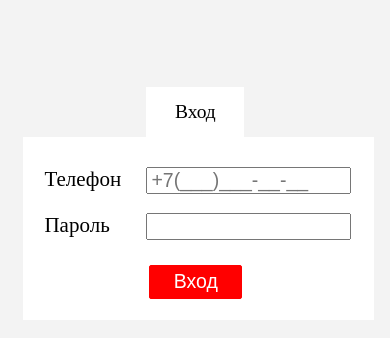
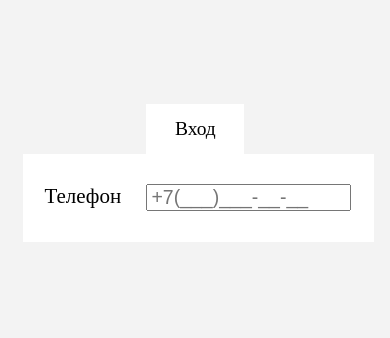
Before and after one commit to rendomind/UnkasPrCour, a plain HTML site: page test.html in a window 390 px wide. Shown: the part 264-602 px from the top of the page. Drawn offline with Linux system fonts and the light colour scheme; a web font is replaced by a local one.

Commit message:
Update test.html

```diff
--- a/test.html
+++ b/test.html
@@ -14,7 +14,7 @@
     </script>
     <body>
     <div class="wrapper">
-
+sdsfsdfsdf
         <div class="content">
             <div class="empty_header_reg"></div>
             <div class="main_text_div">
@@ -31,13 +31,7 @@
                         <div class="enter_reg_field_text">Телефон</div>
                         <input required type="tel" placeholder="+7(___)___-__-__" class="enter_field_input" name="n_enter_field_phone"  id="id_enter_field_phone">
                     </div>
-                    <div class="enter_reg_field">
-                        <div class="enter_reg_field_text">Пароль</div>
-                        <input required type="password" class="enter_field_input" name="n_enter_field_password"  id="id_enter_field_password">
-                    </div>
-                    <button type="submit" class="button_class enter_reg_button" onclick="">Вход</button>
-                </form>
-            </div>
+
         </div>
     </div>
     sddfsdf
```
